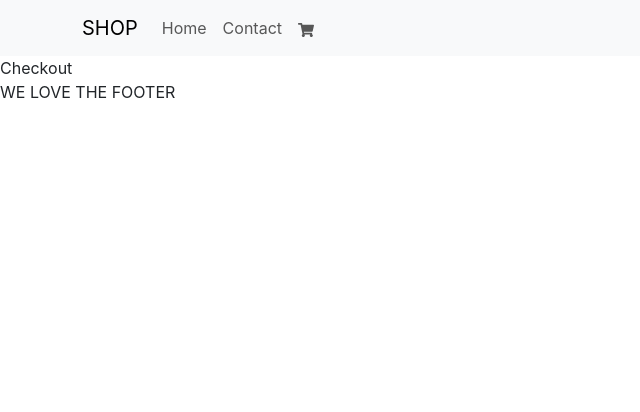
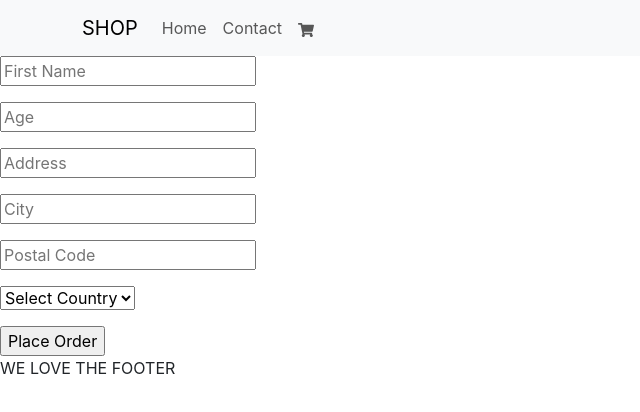
Before and after one commit to NatuRal3/feu2-js-frameworks-ca, a React (Create React App) app: page /checkout in a window 1280 px wide. Shown: the top 412 px of the page, without its empty margins (0-640 px from the left). Built offline with nearby package versions, Linux system fonts and the light colour scheme.

Commit message:
more work to be done

```diff
--- a/package.json
+++ b/package.json
@@ -3,6 +3,7 @@
   "version": "0.1.0",
   "private": true,
   "dependencies": {
+    "@hookform/resolvers": "^3.3.4",
     "@testing-library/jest-dom": "^5.17.0",
     "@testing-library/react": "^13.4.0",
     "@testing-library/user-event": "^13.5.0",
@@ -14,12 +15,13 @@
     "react": "^18.2.0",
     "react-bootstrap": "^2.9.2",
     "react-dom": "^18.2.0",
-    "react-hook-form": "^7.49.2",
+    "react-hook-form": "^7.49.3",
     "react-icons": "^4.12.0",
     "react-router-dom": "^6.21.1",
     "react-scripts": "5.0.1",
     "sass": "^1.69.5",
-    "web-vitals": "^2.1.4"
+    "web-vitals": "^2.1.4",
+    "yup": "^1.3.3"
   },
   "scripts": {
     "start": "react-scripts start",
--- a/src/components/ViewCart.tsx
+++ b/src/components/ViewCart.tsx
@@ -50,7 +50,6 @@ function ViewCart() {
 
   function handleAddToCart(item: Item) {
     addToCart(item);
-    // Check if the item is already in the cart and update the counter
     const isItemInCart = cartItems.some((cartItem) => cartItem.id === item.id);
     if (isItemInCart) {
       const updatedItems = cartItems.map((cartItem) => {
@@ -61,10 +60,8 @@ function ViewCart() {
       });
       setCartItems(updatedItems);
     } else {
-      // Add new item to the cart
       setCartItems([...cartItems, { id: item.id, counter: 1 }]);
     }
-    // No need to update local storage here as addToCart already does it
   }
 
   function handleDecreaseQuantityClick(cartItem: CartItem) {
@@ -96,6 +93,7 @@ function ViewCart() {
 
   return (
     <Row xs={1} md={3} className="g-4">
+      <div>
         {cartItems.map((cartItem) => {
           const item = itemDetails[cartItem.id];
           return (
@@ -137,6 +135,7 @@ function ViewCart() {
             </Col>
           );
         })}
+      </div>
     </Row>
   );
 }
--- a/src/pages/Cart.tsx
+++ b/src/pages/Cart.tsx
@@ -3,8 +3,9 @@
 
 import React, { useState, useEffect } from "react";
 import ViewCart from "../components/ViewCart";
-import { getItem } from "../services/apiEngine";
+import { useNavigate } from "react-router-dom";
 import Button from "react-bootstrap/esm/Button";
+import { calculateTotal } from "../tools/totalPriceCalculator";
 
 type CartItem = {
   id: string;
@@ -13,31 +14,28 @@ type CartItem = {
 
 function Cart() {
   const [total, setTotal] = useState(0);
+  const navigate = useNavigate();
 
   useEffect(() => {
-    async function calculateTotal() {
+    async function fetchTotal() {
       const cartItems: CartItem[] = JSON.parse(localStorage.getItem("cart") || "[]");
-      const itemDetails = await Promise.all(cartItems.map((cartItem) => getItem(cartItem.id)));
-
-      const totalCost = itemDetails.reduce((sum, item, index) => {
-        const quantity = cartItems[index].counter;
-        return sum + item.price * quantity;
-      }, 0);
-
+      const totalCost = await calculateTotal(cartItems);
       setTotal(totalCost);
     }
 
-    calculateTotal();
+    fetchTotal();
   }, []);
 
-  function handleCheckoutClick() {}
+  function handleCheckoutClick() {
+    navigate("/checkout");
+  }
 
   return (
     <div>
       <ViewCart />
       <h3>Total Cost: KR {total.toFixed(2)}</h3>
-      <Button onClick={() => handleCheckoutClick()} variant="primary">
-        CHECKOUT
+      <Button onClick={handleCheckoutClick} variant="primary">
+        To Checkout
       </Button>
     </div>
   );
--- a/src/pages/Checkout.tsx
+++ b/src/pages/Checkout.tsx
@@ -4,14 +4,91 @@
 //Link back to the store
 
 import React from "react";
+import { useForm, SubmitHandler } from "react-hook-form";
+import { yupResolver } from "@hookform/resolvers/yup";
+import * as yup from "yup";
 
-function Checkout(){
+type CheckoutFormData = {
+  firstName: string;
+  age?: number;
+  address: string;
+  city: string;
+  postalCode: string;
+  country: string;
+};
 
+const schema = yup
+  .object({
+    firstName: yup
+      .string()
+      .min(3, "Your first name should be at least 3 characterslong.")
+      .max(10, "Your first name cannot be longer than 10 characters.")
+      .required("Please enter your first name"),
+    age: yup
+      .number()
+      .min(18, "Your age must be 18 or higher")
+      .max(100, "Your age must be 100 or lower")
+      .typeError("Your age must be a number"),
+    address: yup
+      .string()
+      .min(5, "Your address should be at least 5 characters long.")
+      .required("Please enter your address"),
+    city: yup
+      .string()
+      .min(2, "Your city name should be at least 2 characters long.")
+      .required("Please enter your city name"),
+    postalCode: yup
+      .string()
+      .matches(/^[0-9]{5}$/, "Your postal code should be 5 digits.")
+      .required("Please enter your postal code"),
+    country: yup.string().required("Please select your country"),
+  })
+  .required();
 
-    console.log("Home Checkout")
-    return(
-        <div>Checkout</div>
-    )
+function CheckoutForm() {
+  const {
+    register,
+    handleSubmit,
+    formState: { errors },
+  } = useForm<CheckoutFormData>({
+    resolver: yupResolver(schema),
+  });
+
+  const onSubmit: SubmitHandler<CheckoutFormData> = (data) => {
+    console.log("Checkout Data:", data);
+  };
+
+  return (
+    <form onSubmit={handleSubmit(onSubmit)}>
+      <input {...register("firstName")} placeholder="First Name" />
+      <p>{errors.firstName?.message}</p>
+      <input {...register("age")} placeholder="Age" />
+      <p>{errors.age?.message}</p>
+
+      <input {...register("address")} placeholder="Address" />
+      <p>{errors.address?.message}</p>
+
+      <input {...register("city")} placeholder="City" />
+      <p>{errors.city?.message}</p>
+
+      <input {...register("postalCode")} placeholder="Postal Code" />
+      <p>{errors.postalCode?.message}</p>
+
+      <select {...register("country")}>
+        <option value="">Select Country</option>
+
+        <option value="USA">Norway</option>
+        <option value="Canada">Finland</option>
+        <option value="Canada">Sweden</option>
+        <option value="Canada">Denmark</option>
+        <option value="Canada">Iceland</option>
+        <option value="Canada">South Africa</option>
+      </select>
+      <p>{errors.country?.message}</p>
+
+      <input type="submit" value="Place Order" />
+    </form>
+  );
 }
 
-export default Checkout;
+export default CheckoutForm;
--- a/src/tools/cartHandler.tsx
+++ b/src/tools/cartHandler.tsx
@@ -23,7 +23,6 @@ export function addToCart(item: Item) {
   const cartJson = localStorage.getItem("cart");
   let cart: CartItem[] = cartJson ? JSON.parse(cartJson) : [];
 
-  // Is item in cart
   const itemInCartCheck = cart.findIndex((cartItem: CartItem) => cartItem.id === item.id);
   if (itemInCartCheck > -1) {
     // If item exist
--- /dev/null
+++ b/src/tools/totalPriceCalculator.tsx
@@ -0,0 +1,17 @@
+import { getItem } from "../services/apiEngine";
+
+type CartItem = {
+  id: string;
+  counter: number;
+};
+
+export async function calculateTotal(cartItems: CartItem[]): Promise<number> {
+  const itemDetails = await Promise.all(cartItems.map((cartItem) => getItem(cartItem.id)));
+
+  const totalCost = itemDetails.reduce((sum, item, index) => {
+    const quantity = cartItems[index].counter;
+    return sum + item.price * quantity;
+  }, 0);
+
+  return totalCost;
+}
```
Also changed, not shown: 1 other file (tests, documents, lock files or other folders). Lines whose indentation alone changed are shown as unchanged.
